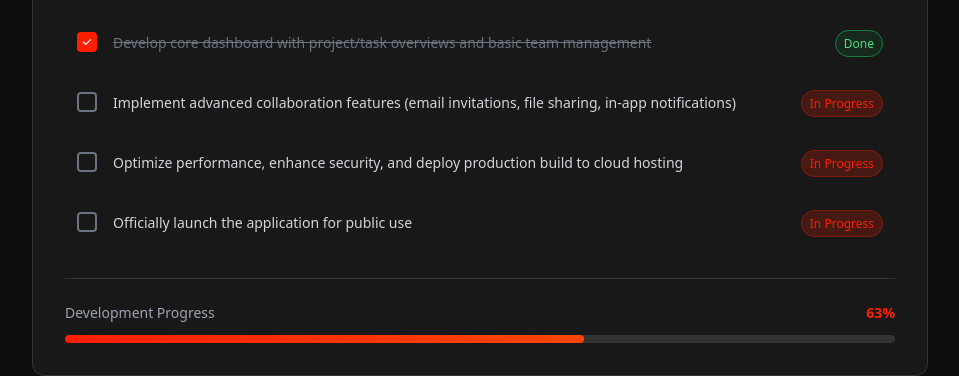
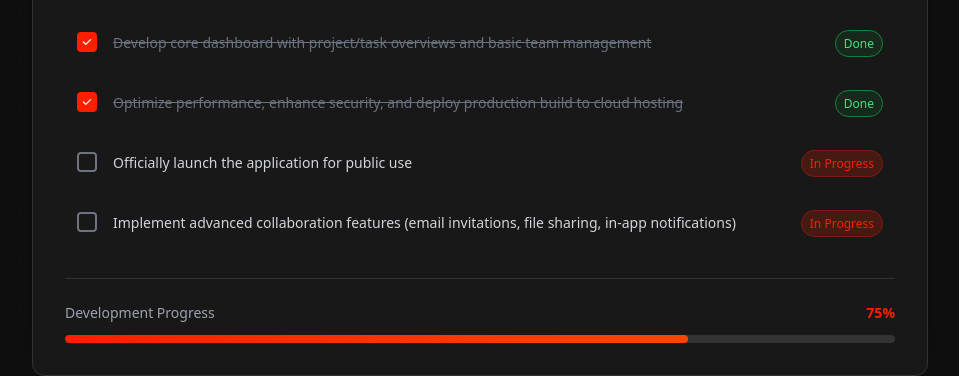
Before and after one commit to ameet123456/TaskForge, a React (Create React App) app in the folder frontend/: page / in a window 1280 px wide. Shown: the part 2160-2536 px from the top of the page, without its empty margins (160-1119 px from the left). Built offline with nearby package versions, Linux system fonts and the light colour scheme; no server answers; a web font is replaced by a local one.

Commit message:
lending page changes

```diff
--- a/frontend/src/pages/Lending.jsx
+++ b/frontend/src/pages/Lending.jsx
@@ -57,9 +57,9 @@ const Landing = () => {
     { text: "Create and integrate CRUD APIs for teams, projects, and tasks with assignment and tracking features", completed: true },
     { text: "Design and implement responsive frontend UI using React and TailwindCSS, integrated with backend APIs", completed: true },
     { text: "Develop core dashboard with project/task overviews and basic team management", completed: true },
+    { text: "Optimize performance, enhance security, and deploy production build to cloud hosting", completed: true },
+    { text: "Officially launch the application for public use", completed: false },
     { text: "Implement advanced collaboration features (email invitations, file sharing, in-app notifications)", completed: false },
-    { text: "Optimize performance, enhance security, and deploy production build to cloud hosting", completed: false },
-    { text: "Officially launch the application for public use", completed: false }
   ];
 
 
```
